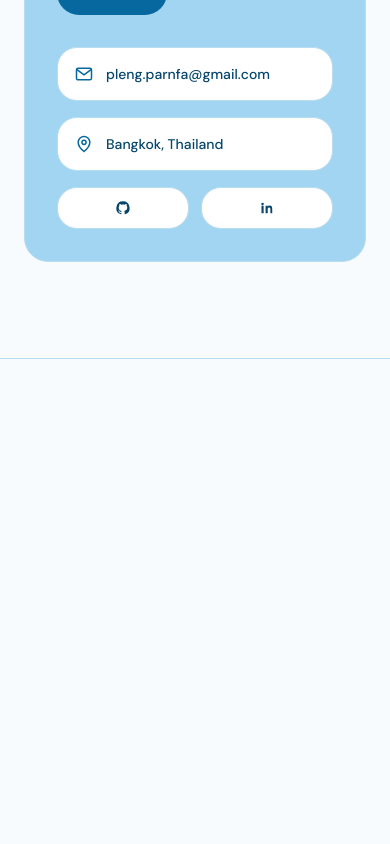
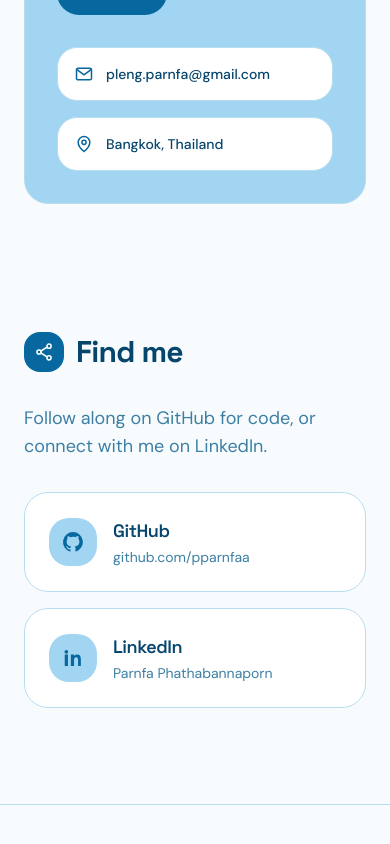
Before and after one commit to pparnfaa/parnfa-portfolio, a React (Vite) app: page / in a window 390 px wide. Shown: the part 7068-7912 px from the top of the page. Before the commit the page ends 7503 px from the top, so only its background shows below. Built offline with nearby package versions, Linux system fonts and the light colour scheme.

Commit message:
✨ add findme section for github and linkedin

```diff
--- a/src/App.tsx
+++ b/src/App.tsx
@@ -1,5 +1,6 @@
 import { About } from "./components/About";
 import { Contact } from "./components/Contact";
+import { FindMe } from "./components/FindMe";
 import { Footer } from "./components/Footer";
 import { Hero } from "./components/Hero";
 import { Navbar } from "./components/Navbar";
@@ -21,6 +22,7 @@ function App() {
               <About />
               <Work />
               <Contact />
+              <FindMe />
             </main>
             <Footer />
           </div>
--- a/src/components/Contact.tsx
+++ b/src/components/Contact.tsx
@@ -1,15 +1,7 @@
 import { useLanguage } from "../i18n/LanguageContext";
-import {
-  GithubIcon,
-  LinkedinIcon,
-  MailIcon,
-  MapPinIcon,
-} from "./Icons";
+import { MailIcon, MapPinIcon } from "./Icons";
 
 const EMAIL = "pleng.parnfa@gmail.com";
-const GITHUB = "https://github.com/pparnfaa";
-const LINKEDIN =
-  "https://www.linkedin.com/in/parnfa-phathabannaporn-270192339/";
 
 export function Contact() {
   const { t } = useLanguage();
@@ -55,27 +47,6 @@ export function Contact() {
                 {t.contact.location}
               </span>
             </div>
-
-            <div className="grid grid-cols-2 gap-3">
-              <a
-                href={GITHUB}
-                target="_blank"
-                rel="noreferrer"
-                className="flex items-center justify-center gap-2 rounded-2xl border border-border bg-card p-3 text-sm font-medium text-foreground transition-colors hover:bg-sky-deep hover:text-white"
-              >
-                <GithubIcon className="h-4 w-4" />
-                <span className="hidden sm:inline">GitHub</span>
-              </a>
-              <a
-                href={LINKEDIN}
-                target="_blank"
-                rel="noreferrer"
-                className="flex items-center justify-center gap-2 rounded-2xl border border-border bg-card p-3 text-sm font-medium text-foreground transition-colors hover:bg-sky-deep hover:text-white"
-              >
-                <LinkedinIcon className="h-4 w-4" />
-                <span className="hidden sm:inline">LinkedIn</span>
-              </a>
-            </div>
           </div>
         </div>
       </div>
--- /dev/null
+++ b/src/components/FindMe.tsx
@@ -0,0 +1,67 @@
+import { useLanguage } from "../i18n/LanguageContext";
+import { GithubIcon, LinkedinIcon, ShareIcon } from "./Icons";
+
+const GITHUB = "https://github.com/pparnfaa";
+const LINKEDIN =
+  "https://www.linkedin.com/in/parnfa-phathabannaporn-270192339/";
+
+export function FindMe() {
+  const { t } = useLanguage();
+
+  return (
+    <section id="find-me" className="mx-auto max-w-6xl px-6 py-16 md:py-20">
+      <div className="mb-8 flex items-center gap-3">
+        <div className="icon-chip flex h-10 w-10 items-center justify-center rounded-xl">
+          <ShareIcon className="h-5 w-5" />
+        </div>
+        <h2 className="font-display text-3xl font-bold tracking-tight text-foreground">
+          {t.findMe.title}
+        </h2>
+      </div>
+
+      <p className="mb-8 max-w-lg text-lg text-muted-foreground">
+        {t.findMe.description}
+      </p>
+
+      <div className="grid gap-4 sm:grid-cols-2">
+        <a
+          href={GITHUB}
+          target="_blank"
+          rel="noreferrer"
+          className="group flex items-center gap-4 rounded-3xl border border-border bg-card p-6 transition-colors hover:border-sky-deep hover:bg-sky-deep hover:text-white"
+        >
+          <div className="flex h-12 w-12 shrink-0 items-center justify-center rounded-2xl bg-sky-light text-sky-deep transition-colors group-hover:bg-white/15 group-hover:text-white">
+            <GithubIcon className="h-6 w-6" />
+          </div>
+          <div>
+            <h3 className="font-display text-lg font-semibold tracking-tight">
+              GitHub
+            </h3>
+            <p className="mt-0.5 text-sm text-muted-foreground transition-colors group-hover:text-white/80">
+              github.com/pparnfaa
+            </p>
+          </div>
+        </a>
+
+        <a
+          href={LINKEDIN}
+          target="_blank"
+          rel="noreferrer"
+          className="group flex items-center gap-4 rounded-3xl border border-border bg-card p-6 transition-colors hover:border-sky-deep hover:bg-sky-deep hover:text-white"
+        >
+          <div className="flex h-12 w-12 shrink-0 items-center justify-center rounded-2xl bg-sky-light text-sky-deep transition-colors group-hover:bg-white/15 group-hover:text-white">
+            <LinkedinIcon className="h-6 w-6" />
+          </div>
+          <div>
+            <h3 className="font-display text-lg font-semibold tracking-tight">
+              LinkedIn
+            </h3>
+            <p className="mt-0.5 text-sm text-muted-foreground transition-colors group-hover:text-white/80">
+              Parnfa Phathabannaporn
+            </p>
+          </div>
+        </a>
+      </div>
+    </section>
+  );
+}
--- a/src/components/Icons.tsx
+++ b/src/components/Icons.tsx
@@ -181,6 +181,22 @@ export function ArrowRightIcon({ className }: IconProps) {
   );
 }
 
+export function ShareIcon({ className }: IconProps) {
+  return (
+    <svg className={className} viewBox="0 0 24 24" fill="none" aria-hidden>
+      <circle cx="18" cy="5" r="2.5" stroke="currentColor" strokeWidth="1.8" />
+      <circle cx="6" cy="12" r="2.5" stroke="currentColor" strokeWidth="1.8" />
+      <circle cx="18" cy="19" r="2.5" stroke="currentColor" strokeWidth="1.8" />
+      <path
+        d="M8.4 10.8 15.6 6.2M8.4 13.2l7.2 4.6"
+        stroke="currentColor"
+        strokeWidth="1.8"
+        strokeLinecap="round"
+      />
+    </svg>
+  );
+}
+
 export function GithubIcon({ className }: IconProps) {
   return (
     <svg className={className} viewBox="0 0 24 24" fill="currentColor" aria-hidden>
--- a/src/components/Navbar.tsx
+++ b/src/components/Navbar.tsx
@@ -36,6 +36,12 @@ export function Navbar() {
           >
             {t.nav.contact}
           </a>
+          <a
+            href="#find-me"
+            className="text-muted-foreground transition-colors hover:text-foreground"
+          >
+            {t.nav.findMe}
+          </a>
         </nav>
 
         <div className="flex items-center gap-3">
--- a/src/i18n/translations.ts
+++ b/src/i18n/translations.ts
@@ -23,6 +23,7 @@ type Dictionary = {
     about: string;
     work: string;
     contact: string;
+    findMe: string;
     sayHi: string;
   };
   hero: {
@@ -57,6 +58,10 @@ type Dictionary = {
     emailCta: string;
     location: string;
   };
+  findMe: {
+    title: string;
+    description: string;
+  };
   footer: {
     rights: string;
     tagline: string;
@@ -69,6 +74,7 @@ export const translations: Record<Locale, Dictionary> = {
       about: "About",
       work: "Work",
       contact: "Contact",
+      findMe: "Find me",
       sayHi: "Say hi",
     },
     hero: {
@@ -183,6 +189,11 @@ export const translations: Record<Locale, Dictionary> = {
       emailCta: "Email me",
       location: "Bangkok, Thailand",
     },
+    findMe: {
+      title: "Find me",
+      description:
+        "Follow along on GitHub for code, or connect with me on LinkedIn.",
+    },
     footer: {
       rights: "",
       tagline: "",
@@ -193,6 +204,7 @@ export const translations: Record<Locale, Dictionary> = {
       about: "เกี่ยวกับ",
       work: "ผลงาน",
       contact: "ติดต่อ",
+      findMe: "หาฉันเจอ",
       sayHi: "ทักทาย",
     },
     hero: {
@@ -306,6 +318,11 @@ export const translations: Record<Locale, Dictionary> = {
       emailCta: "ส่งอีเมล",
       location: "กรุงเทพฯ, ประเทศไทย",
     },
+    findMe: {
+      title: "หาฉันเจอ",
+      description:
+        "ดูโค้ดบน GitHub หรือเชื่อมต่อกันบน LinkedIn ได้เลย",
+    },
     footer: {
       rights: "",
       tagline: "",
```
